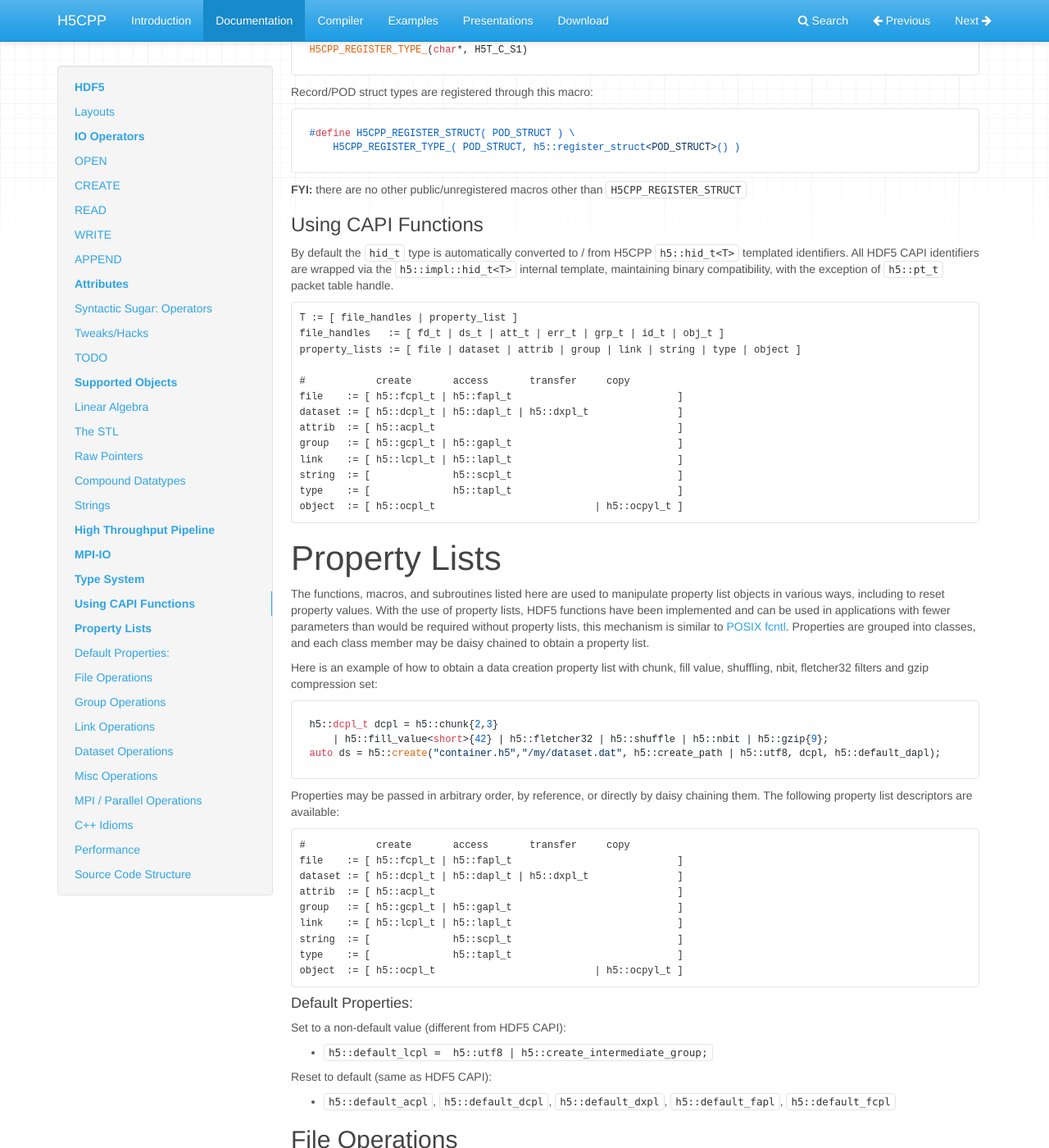
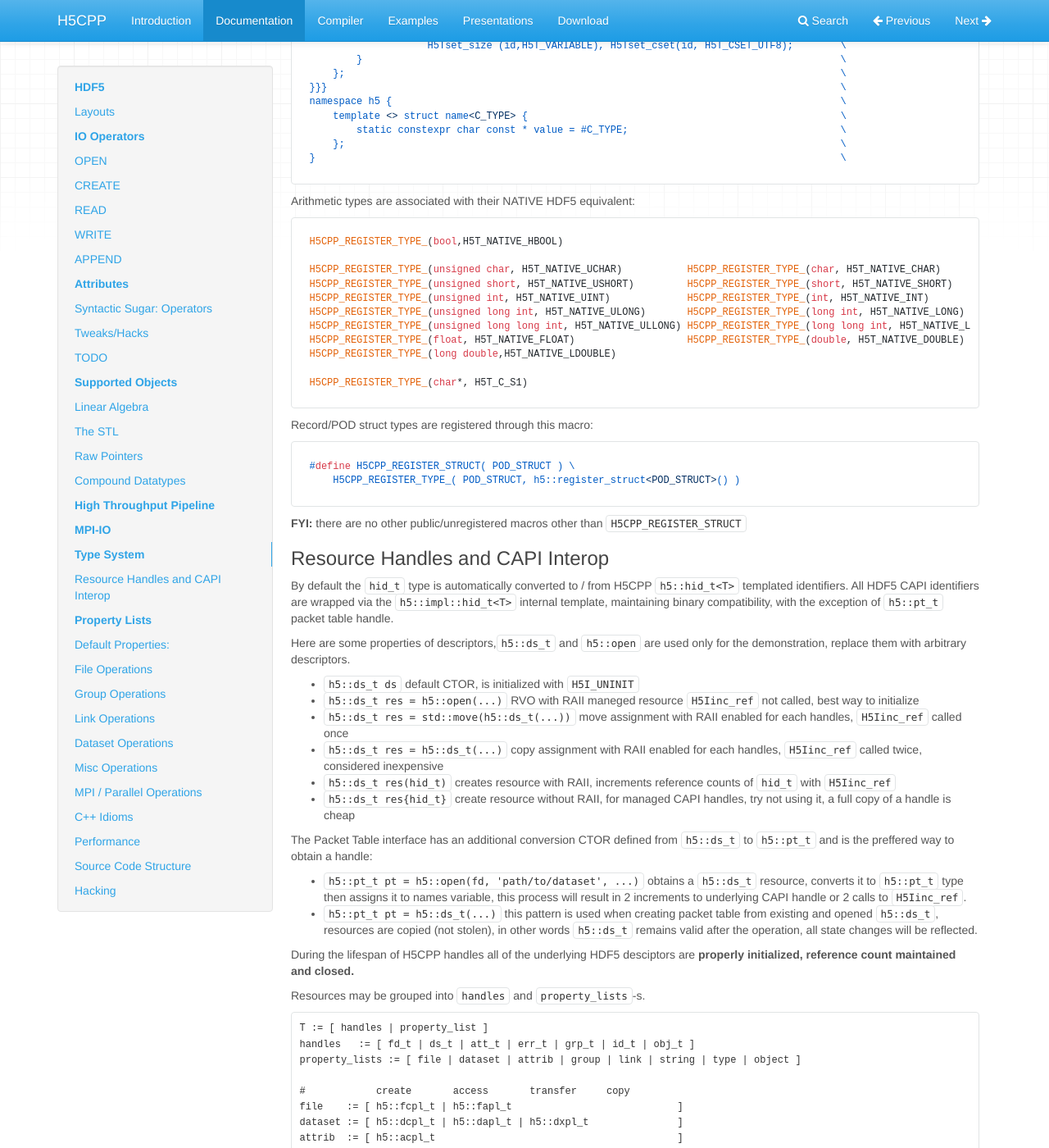
Before and after one commit to steven-varga/h5cpp-doc, an MkDocs documentation site: the page built from docs/architecture.md, in a window 1280 px wide and 1400 px high, scrolled down 13190 px. Shown: the whole window at 82% size. Built offline with MkDocs 1.6.1, drawn with Linux system fonts in a browser that asks for light colours; nearby versions of some CDN libraries; some of the changed text lies outside the part shown.

````diff
--- a/docs/architecture.md
+++ b/docs/architecture.md
@@ -166,7 +166,7 @@ template <typename T> h5::ds_t h5::create<T>(
 
 [attribute]
 template <typename T>
-h5::at_t acreate<T>( const h5::ds_t | h5::gr_t& node, const std::string& name
+h5::at_t acreate<T>( const h5::ds_t | const h5::gr_t& | const h5::dt_t& node, const std::string& name
 	 [, const h5::current_dims{...} ] [, const h5::acpl_t& acpl]);
 ```
 Property lists are: [`h5::fcpl_t`][601], [`h5::fapl_t`][602], [`h5::lcpl_t`][603], [`h5::dcpl_t`][604], [`h5::dapl_t`][605]
@@ -206,7 +206,7 @@ template <typename T> h5::err_t h5::read( const h5::ds_t& ds, T& ref
 	[, const h5::dxpl_t& dxpl ] ) const;
 
 [attribute]
-template <typename T> T aread( const h5::ds_t | h5::gr_t & node,
+template <typename T> T aread( const h5::ds_t& | const h5::gr_t& | const h5::dt_t& node,
 	const std::string& name [, const h5::acpl_t& acpl]) const;
 template <typename T> T aread( const h5::at_t& attr [, const h5::acpl_t& acpl]) const;
 ```
@@ -227,6 +227,19 @@ try {
 	...
 }
 ```
+Within fast loop, read into a buffer. `h5::count{...}` is computed from `buffer` size at compile time, passing it as argument results in informative compile time assert.
+```cpp
+arma::mat buffer(3,4);
+for(int i=0; i<10'000'000; i++)
+	h5:read(ds, buffer, h5::offset{i+chunk});
+```
+In some cases you have to deal with raw/managed pointers, describe target memory size with `h5::count{...}`:
+```cpp
+std::unique_ptr<double> ptr(new double[buffer_size]);
+for(int i=0; i<10'000'000; i++)
+	h5:read(ds, ptr, h5::offset{i+buffer_size}, h5::count{buffer_size});
+```
+
 
 #### WRITE
 There are two kind of operators:
@@ -244,7 +257,7 @@ template <typename T> void h5::write( dataset, const T* ptr
 	[,const hsize_t* offset] [,const hsize_t* stride] ,const hsize_t* count [, const h5::dxpl_t dxpl ]);
 
 [attribute]
-template <typename T> void awrite( const h5::ds_t& | const h5::gr_t& node,
+template <typename T> void awrite( const h5::ds_t& | const h5::gr_t& | const h5::dt_t& node,
 	const std::string &name, const T& obj  [, const h5::acpl_t& acpl]);
 template <typename T> void awrite( const h5::at_t& attr, const T* ptr [, const h5::acpl_t& acpl]);
 
@@ -455,6 +468,30 @@ don't have direct access to the underlying memory store and the provided iterato
 
 * `std::stack`,`std::queue`,`std::priority_queue` are adaptors; the underlying data-structure determines how data transfers take place.
 
+
+
+#### std::strings
+
+HDF5 supports variable- and fixed-length strings. The former is of interest, as the most common way for storing strings in a file: consecutive characters with a separator. The current storage layout is a heap data structure making it less suitable for massive Terabyte-scale storage. In addition, the `std::string` s have to be copied during [read][read] operations. Both filtering, such as `h5::gzip{0-9}`, and encoding, such as `h5::utf8`, are supported.
+<div id="object" style="float: left;">
+	![Object](pix/c-strings-inmemory.png)
+</div>
+#### C Strings
+are actually one-dimensional array of characters terminated by a null character `\0`. Thus a null-terminated string contains the characters that comprise the string followed by a null. Am array of `char*` pointers is to describe a collection of c strings, the memory locations are not required to be
+contiguous. The beginning of the array is a `char**` type.
+
+`h5::write<char**>(fd, char** ptr, h5::current_dims{n_elems}, ...);`
+
+
+
+
+**not supported**: `wchar_t _wchar char16_t _wchar16 char32_t _wchar32`
+
+**TODO:** work out a new efficient storage mechanism for strings.
+
+
+
+
 ### Raw Pointers
 Currently only memory blocks are supported in consecutive/adjacent location of elementary or POD types. This method comes in handy when an object type is not supported. You need to find a way to grab a pointer to its internal datastore and the size, and then pass this as an argument. For [read][read] operations, make sure there is enough memory reserved; for [write][write] operations, you must specify the data transfer size with `h5::count`.
 
@@ -495,13 +532,6 @@ The internal typesystem for POD/Record types supports:
 
 #### C++ Classes
 Work in progress. Requires modification to compiler as well as coordinated effort how to store complex objects such that other platforms capable of reading them.
-
-### Strings
-HDF5 supports variable- and fixed-length strings. The former is of interest, as the most common way for storing strings in a file: consecutive characters with a separator. The current storage layout is a heap data structure making it less suitable for massive Terabyte-scale storage. In addition, the strings have to be copied during [read][read] operations. Both filtering, such as `h5::gzip{0-9}`, and encoding, such as `h5::utf8`, are supported.
-
-**not supported**: `wchar_t _wchar char16_t _wchar16 char32_t _wchar32`
-
-**TODO:** work out a new efficient storage mechanism for strings.
 
 # High Throughput Pipeline
 
@@ -622,11 +652,30 @@ Record/POD struct types are registered through this macro:
 ```
 **FYI:** there are no other public/unregistered macros other than `H5CPP_REGISTER_STRUCT`
 
-### Using CAPI Functions
+### Resource Handles and CAPI Interop
 By default the `hid_t` type is automatically converted to / from H5CPP `h5::hid_t<T>` templated identifiers. All HDF5 CAPI identifiers are wrapped via the `h5::impl::hid_t<T>` internal template, maintaining binary compatibility, with the exception of `h5::pt_t` packet table handle.
+
+
+Here are some properties of descriptors,`h5::ds_t` and `h5::open` are used only for the demonstration, replace them with arbitrary descriptors.
+
+* `h5::ds_t ds` default CTOR, is initialized with `H5I_UNINIT`
+* `h5::ds_t res = h5::open(...)` RVO  with RAII maneged resource `H5Iinc_ref` not called, best way to initialize
+* `h5::ds_t res = std::move(h5::ds_t(...))` move assignment with RAII enabled for each handles, `H5Iinc_ref` called once
+* `h5::ds_t res = h5::ds_t(...)` copy assignment with RAII enabled for each handles, `H5Iinc_ref` called twice, considered inexpensive
+* `h5::ds_t res(hid_t)` creates resource with RAII, increments reference counts of `hid_t` with `H5Iinc_ref`
+* `h5::ds_t res{hid_t}` create resource without RAII, for managed CAPI handles, try not using it, a full copy of a handle is cheap
+
+The Packet Table interface has an additional conversion CTOR defined from `h5::ds_t` to `h5::pt_t` and is the preffered way to obtain a handle:
+
+* `h5::pt_t pt = h5::open(fd, 'path/to/dataset', ...)` obtains a `h5::ds_t` resource, converts it to `h5::pt_t` type then assigns it to names variable, this process will result in 2 increments to underlying CAPI handle or 2 calls to `H5Iinc_ref`.
+*  `h5::pt_t pt = h5::ds_t(...)` this pattern is used when creating packet table from existing and opened `h5::ds_t`, resources are copied (not stolen), in other words `h5::ds_t` remains valid after the operation, all state changes will be reflected.
+
+During the lifespan of H5CPP handles all of the underlying HDF5 desciptors are **properly initialized, reference count maintained and closed.**
+
+Resources may be grouped into `handles` and `property_lists`-s.
 ```yacc
-T := [ file_handles | property_list ]
-file_handles   := [ fd_t | ds_t | att_t | err_t | grp_t | id_t | obj_t ]
+T := [ handles | property_list ]
+handles   := [ fd_t | ds_t | att_t | err_t | grp_t | id_t | obj_t ]
 property_lists := [ file | dataset | attrib | group | link | string | type | object ]
 
 #            create       access       transfer     copy
@@ -769,13 +818,13 @@ h5::fapl_t fapl = h5::fclose_degree_weak | h5::fapl_core{2048,1} | h5::core_writ
 Filtering properties require `h5::chunk{..}` set to sensible values. Not having set `h5::chunk{..}` set is equal with requesting `h5::layout_contigous` a dataset layout without chunks, filtering and sub-setting capabilities. This layout is useful for single shot read/write operations, and is the prefered method to save small linear algebra objects.
 **Example:**
 ```cpp
-h5::dcpl_t dcpl = h5::chunk{1,4,5} | h5::deflate{4} | h5::layout_compact | h5::dont_filter_partial_chunks
+h5::dcpl_t dcpl = h5::chunk{1,4,5} | h5::deflate{4} | h5::compact | h5::dont_filter_partial_chunks
 		| h5::fill_value<my_struct>{STR} | h5::fill_time_never | h5::alloc_time_early
 		| h5::fletcher32 | h5::shuffle | h5::nbit;
 ```
 * [`h5::layout{H5D_layout_t layout}`][1501] Sets the type of storage used to store the raw data for a dataset. <br/>
-**Flags:** `h5::layout_compact`, `h5::layout_contigous`, `h5::layout_chunked`, `h5::layout_virtual`
-* [`h5::chunk{...}`][1502] control chunk size, takes in initializer list with rank matching the dataset dimensions
+**Flags:** `h5::compact`, `h5::contigous`, `h5::chunked`, `h5::virtual`
+* [`h5::chunk{...}`][1502] control chunk size, takes in initializer list with rank matching the dataset dimensions, sets `h5::chunked` layout
 * [`h5::chunk_opts{unsigned}`][1503] Sets the edge chunk option in a dataset creation property list.<br/>
 **Flags:** `h5::dont_filter_partial_chunks`
 * [`h5::deflate{0-9}`][1504] | `h5::gzip{0-9}` set deflate compression ratio
@@ -998,6 +1047,14 @@ h5::error : public std::runtime_error
 			::write
 			::append
 			::misc
+      ::packet_table::
+			::any
+			::create
+			::open
+			::close
+			::read
+			::write
+			::misc
       ::attribute::
 			::any
 			::create
@@ -1097,6 +1154,15 @@ Miscellaneous routines are:
 * **H5capi.hpp** to manage error handling
 * **H5config.hpp** definitions to control H5CPP behaviour
 * **H5cout.hpp** IO stream routines for H5CPP objects, **TODO:** work in progress
+
+
+## Hacking
+
+### Controlling HDF5 `hid_t`
+H5CPP controls what arguments accepted for various functions calls with `std::enable_if<>::type` mechanism, disabling certain templates being instantiated. The type definition helpers are in `H5std.hpp` file, and here is a brief overview what they do:
+
+* `h5::impl::attr::is_location<class HID_T>::value` checks what handle is considered for attributes as accepted value. By default
+`h5::gr_t | h5::ds_t | h5::dt_t` are set.
 
 
 
````
Also changed, not shown: docs/examples.md (+6 -0 lines), docs/performance.md (added, +11 -0 lines), docs/stl.md (added, +34 -0 lines), docs/test.md (added, +120 -0 lines), docs/pix/c-strings-inmemory.png (added).
